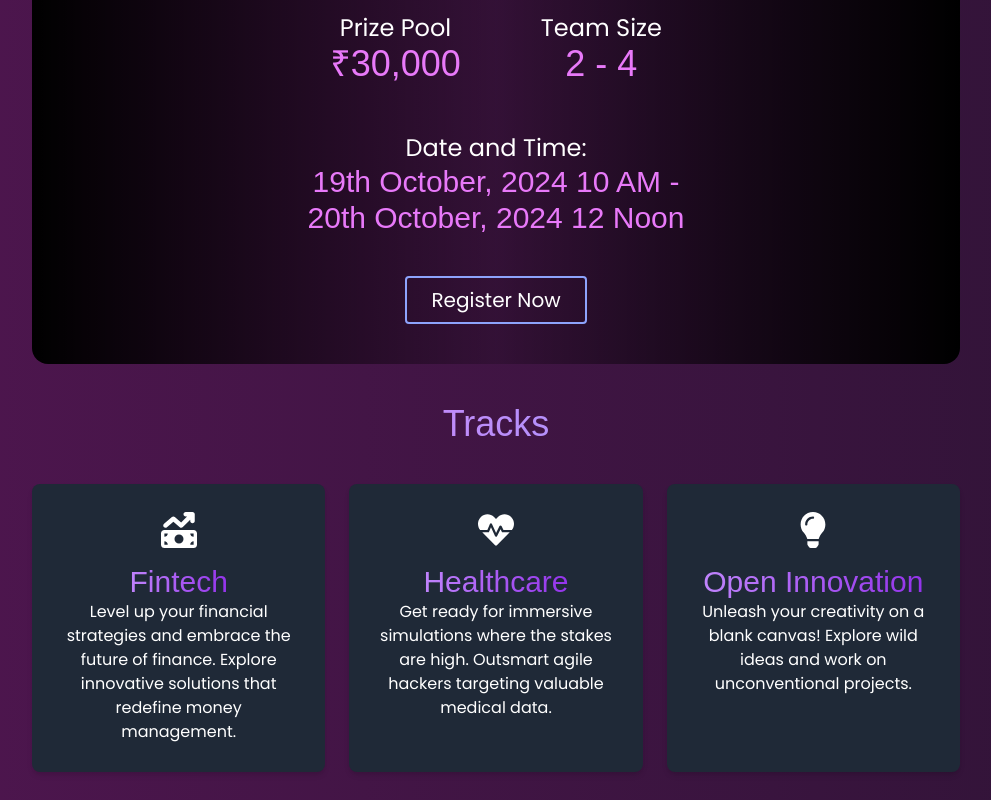
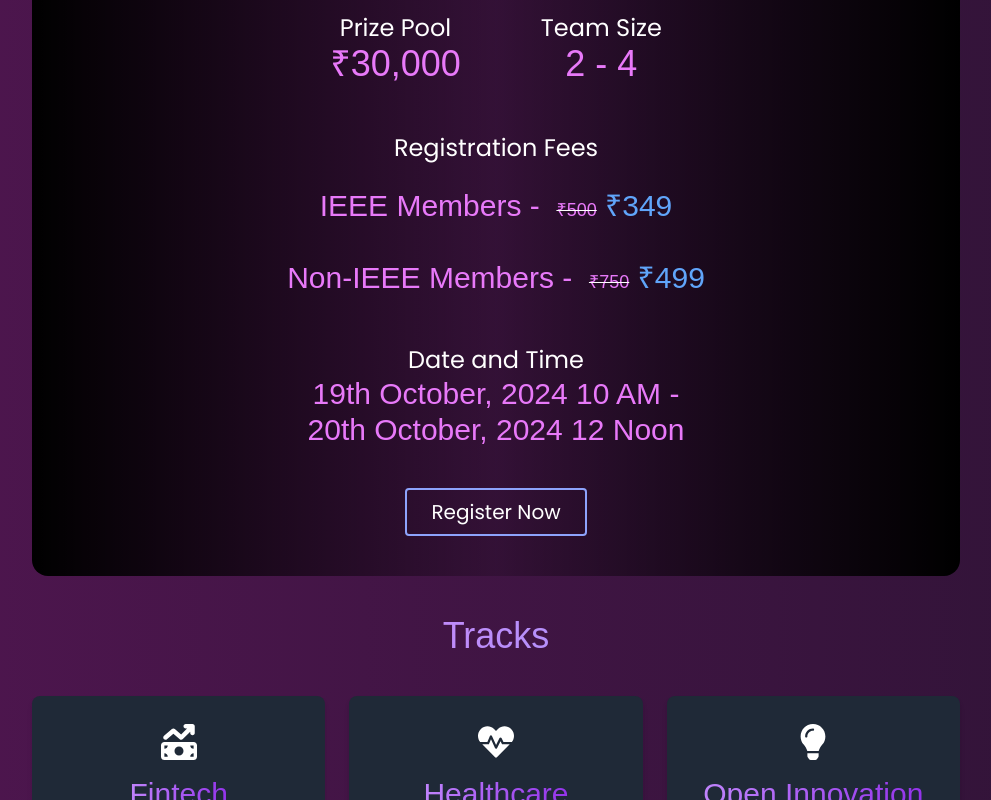
Before and after one commit to cryskram/mlweek, a Next.js app: page / in a window 1280 px wide. Shown: the part 1480-2280 px from the top of the page, without its empty margins (144-1135 px from the left). Built offline with nearby package versions, Linux system fonts and the light colour scheme; a web font is replaced by a local one.

Commit message:
Hackathon Registration Fee Updated

```diff
--- a/app/aboutus/page.tsx
+++ b/app/aboutus/page.tsx
@@ -29,7 +29,7 @@
             Chapter Advisor
         </h2> <br /> <br />
         <div className="flex flex-wrap justify-center">
-  <div className="flex flex-col items-center w-full sm:w-1/2 md:w-[40%] p-4 border rounded-lg shadow-md">
+  <div className="flex flex-col items-center w-full sm:w-[40%] md:w-[35%] p-4 border rounded-lg shadow-md">
     <a
       href="https://bmsce.ac.in/home/facultyProfile/156/Dr-SANDEEP-VARMA-N"
       target="_blank"
--- a/components/Events.tsx
+++ b/components/Events.tsx
@@ -29,7 +29,7 @@
         <div className="flex flex-col md:flex-row items-center justify-center bg-gradient-to-r from-black via-black/20 to-black rounded-t-2xl w-full mt-10 p-10">
           <Image
             className="w-full md:w-1/3"
-            src="/posters/hackathon.png"
+            src="/posters/hackathon1.png"
             width={4000}
             height={4000}
             alt="ml matrix"
@@ -66,8 +66,31 @@
             </div>
           </div> <br /> <br />
           <div className="flex flex-col md:flex-row gap-5 md:gap-20 items-center justify-center w-full">
-          <div className="text-center">
-              <p className="text-2xl">Date and Time:</p>
+            <div className="text-center">
+              <p className="text-2xl">Registration Fees</p> <br />
+              <h1 className={`${font.className} text-fuchsia-400 text-2xl md:text-3xl`}>
+                <span className="block">
+                  IEEE Members - &nbsp;
+                  <span className="relative">
+                    <del className="text-fuchsia-400 text-lg" style={{ textDecorationColor: 'white' }}>₹500</del>
+                  </span>
+                  <span className="text-blue-400"> ₹349</span>
+                </span>
+                <br />
+                <span className="block">
+                  Non-IEEE Members - &nbsp;
+                  <span className="relative">
+                    <del className="text-fuchsia-400 text-lg" style={{ textDecorationColor: 'white' }}>₹750</del>
+                  </span>
+                  <span className="text-blue-400"> ₹499</span>
+                </span>
+              </h1>
+            </div>
+          </div>
+          <br /> <br />
+          <div className="flex flex-col md:flex-row gap-5 md:gap-20 items-center justify-center w-full">
+            <div className="text-center">
+              <p className="text-2xl">Date and Time</p>
               <h1
                 className={`${font.className} text-fuchsia-400 text-2xl md:text-3xl`}
               >
@@ -144,8 +167,8 @@
             </div>
           </div> <br />  <br />
           <div className="flex flex-col md:flex-row gap-5 md:gap-20 items-center justify-center w-full">
-          <div className="text-center">
-              <p className="text-2xl">Date and Time:</p>
+            <div className="text-center">
+              <p className="text-2xl">Date and Time</p>
               <h1
                 className={`${font.className} text-fuchsia-400 text-2xl md:text-3xl`}
               >
@@ -194,7 +217,7 @@
         <div className="bg-gradient-to-r from-black via-black/20 to-black w-full mt-0 p-10">
           <div className="flex flex-col md:flex-row gap-5 md:gap-20 items-center justify-center w-full">
             <div className="text-center">
-              <p className="text-2xl">Date and Time:</p>
+              <p className="text-2xl">Date and Time</p>
               <h1
                 className={`${font.className} text-fuchsia-400 text-3xl md:text-4xl`}
               >
@@ -202,8 +225,8 @@
                 10:30 AM - 5:00 PM
               </h1>
             </div>
+          </div>
         </div>
-     </div>
         <div className="bg-gradient-to-r from-black via-black/20 to-black rounded-b-2xl w-full mt-0 p-10 flex justify-center">
           <Link
             className="text-xl border-mBlue border-2 px-6 py-2 rounded hover:bg-mBlue transition duration-200 hover:text-black text-center"
```
Also changed, not shown: 1 other file (tests, documents, lock files or other folders).
